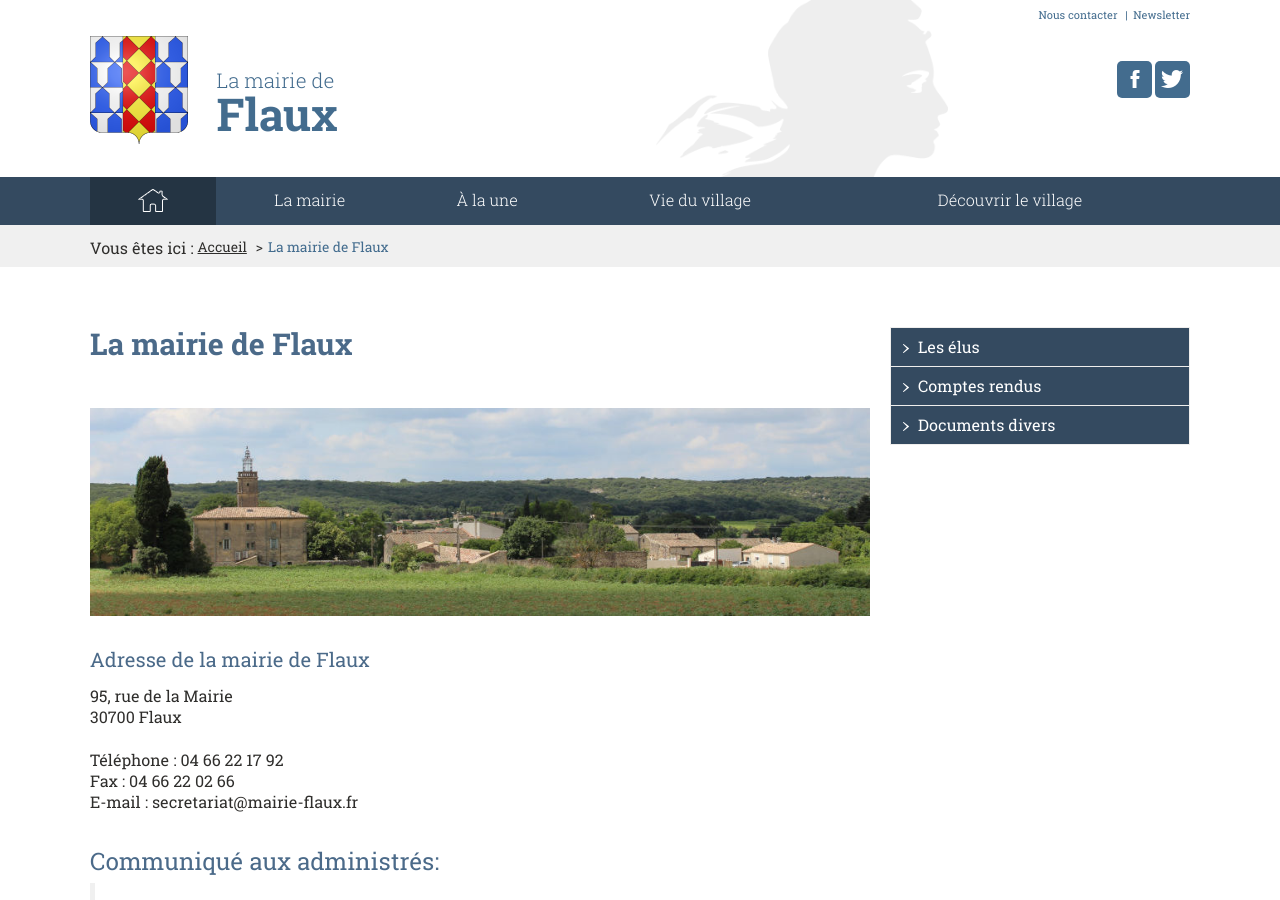
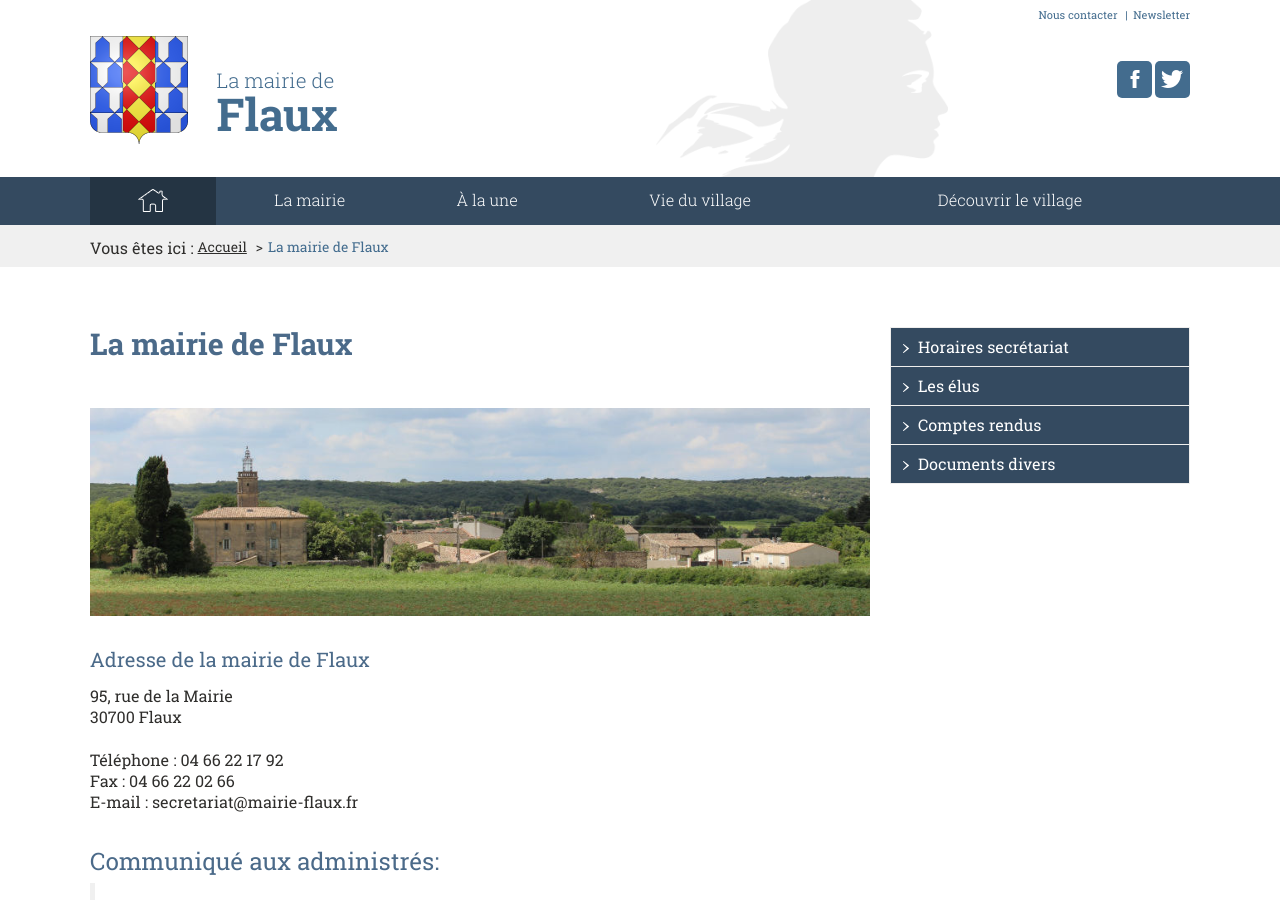
Before and after one commit to Flaux-Village/flaux-village.github.io, a Jekyll site: the page built from mairie.md, in a window 1280 px wide and 900 px high. Built offline with Jekyll 4.4.1, drawn with Linux system fonts in a browser that asks for light colours; our own code applies the rules of GitHub Pages for plain Markdown files.

Commit message:
Menu secondaire

```diff
--- a/mairie.md
+++ b/mairie.md
@@ -7,6 +7,8 @@ titre_page: La mairie de Flaux
 illustration: /assets/illustrations/940_250_Flauxbanner4_3596.jpg
 description_illustration: Mairie de Flaux.
 menu_secondaire:
+- titre: Horaires secrétariat
+  addresse: /mairie.html
 - titre: Les élus
   addresse: /elus.html
 - titre: Comptes rendus
```
